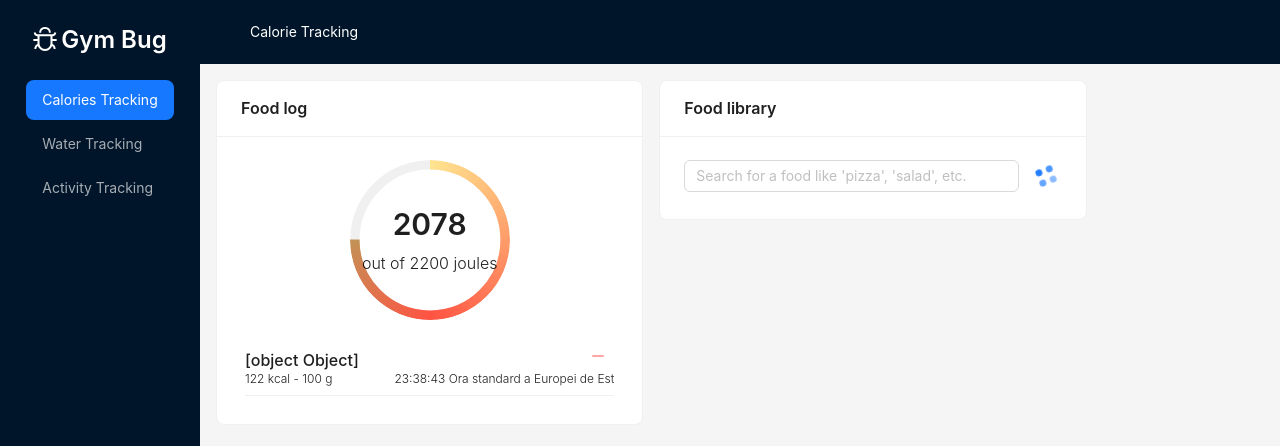
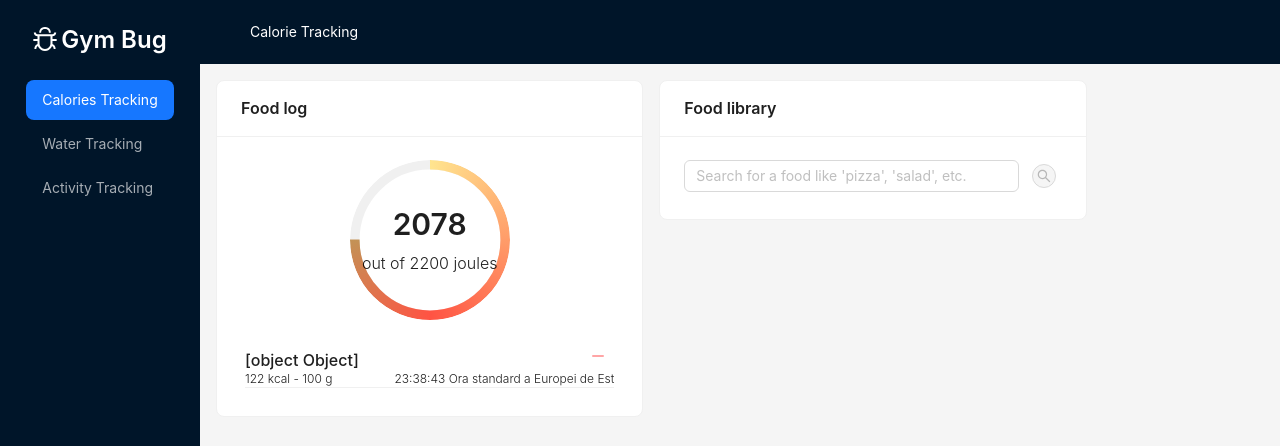
Before and after one commit to cezarmocanu/gym-bug, a React (Vite) app: page /calories in a window 1280 px wide. Shown: the top 446 px of the page. Built offline with nearby package versions, Linux system fonts and the light colour scheme.

Commit message:
I fixed the loading state of the search item button

```diff
--- a/src/views/CaloriesView.jsx
+++ b/src/views/CaloriesView.jsx
@@ -32,7 +32,7 @@ export const CaloriesView = () => {
   const [messageInstance, messageContext] = useMessage();
   const [foodInputValue, setFoodInputValue] = useState("");
   const [lastSearchedFood, setLastSearchedFood] = useState("");
-  const [isFoodLoading, setIsFoodLoading] = useState(true);
+  const [isFoodLoading, setIsFoodLoading] = useState(false);
 
   const [foods, setFoods] = useState([]);
   const [loggedFoods, setLoggedFoods] = useState([
@@ -51,16 +51,9 @@ export const CaloriesView = () => {
 
   const percentage = CALORIES_TARGET * 0 + 75;
 
-  const styleContainer = {
-    display: "flex",
-    justifyContent: "center",
-    alignItems: "center",
-    height: "100vh",
-  };
-
   const formatPercentage = () => {
     return (
-      <div style={styleContainer}>
+      <div>
       <Space align="center" justify="center" direction="vertical">
         <Typography.Title level={2} style={{ margin: 0 }}>
           {currentCalories}
@@ -154,7 +147,7 @@ export const CaloriesView = () => {
     }
 
     return (
-      <Button
+     <Button
         type="primary"
         shape="circle"
         size="small"
@@ -171,7 +164,7 @@ export const CaloriesView = () => {
     }
 
     return foods.map((food) => (
-      <>
+      <div key={food.uuid}>
         <Flex key={food.uuid} justify="space-between" align="center">
           <Flex gap="sm" vertical>
             <Typography.Title level={5} style={{ margin: 0, fontWeight: 500 }}>
@@ -193,14 +186,14 @@ export const CaloriesView = () => {
           />
         </Flex>
         <Divider style={{ margin: 0 }} />
-      </>
+      </div>
     ));
   };
 
   const renderLoggedFoods = () => {
     //<Empty description={"No logged foods"} />;
-    return loggedFoods?.map((food) => (
-      <>
+    return loggedFoods.map((food) => (
+      <div key={food.uuid}>
         <Flex key={food.uuid} justify="space-between" align="end">
           <Flex gap="sm" vertical>
             <Typography.Title level={5} style={{ margin: 0, fontWeight: 500 }}>
@@ -227,7 +220,7 @@ export const CaloriesView = () => {
           </Flex>
         </Flex>
         <Divider style={{ margin: 0 }} />
-      </>
+      </div>
     ));
   };
 
```
